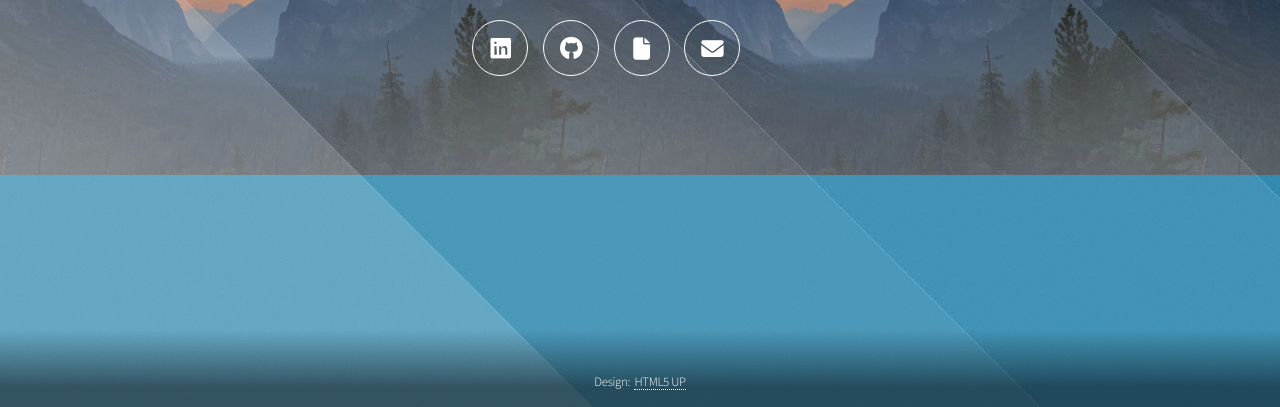
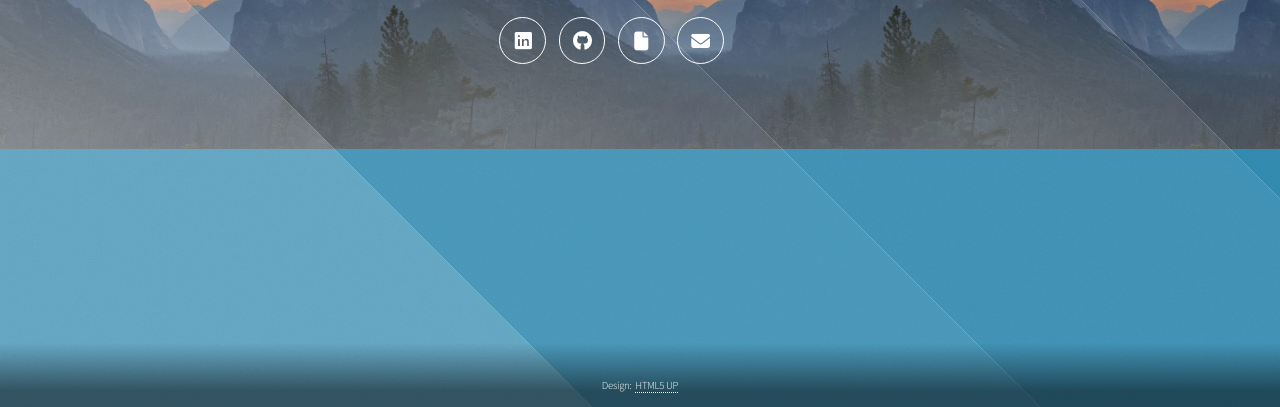
Before and after one commit to mtangmt/mtangmt.github.io, a plain HTML site: page index.html in a window 1280 px wide. Shown: the part 393-800 px from the top of the page. Drawn offline with Linux system fonts and the light colour scheme.

Commit message:
changing zoom

```diff
--- a/index.html
+++ b/index.html
@@ -73,7 +73,7 @@
       </div>
     </div>
     <script>
-      document.body.style.zoom="80%"
+      document.body.style.zoom="67%"
       window.onload = function () {
         document.getElementById("projectid").style.display = "none";
         document.body.classList.remove("is-preload");
```
